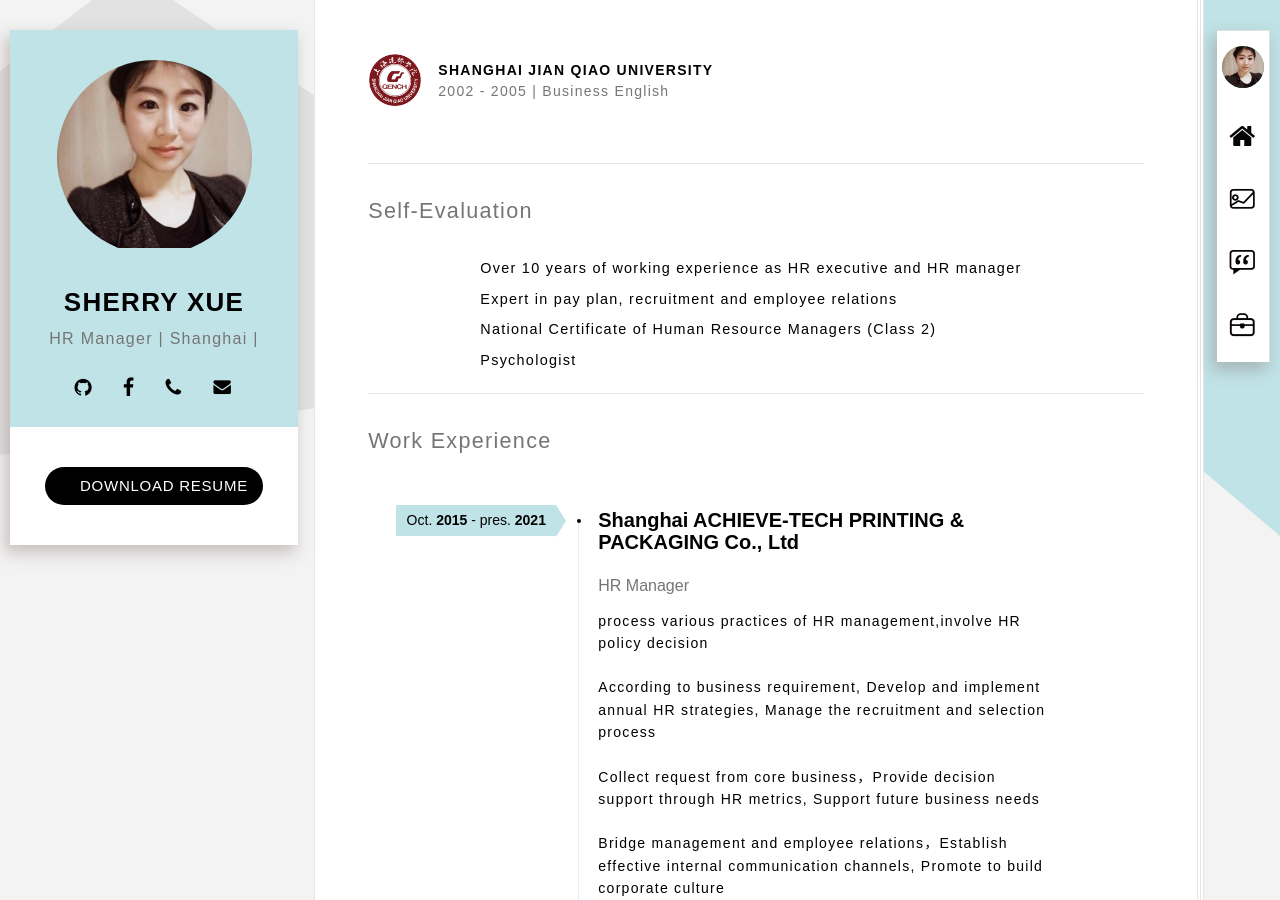
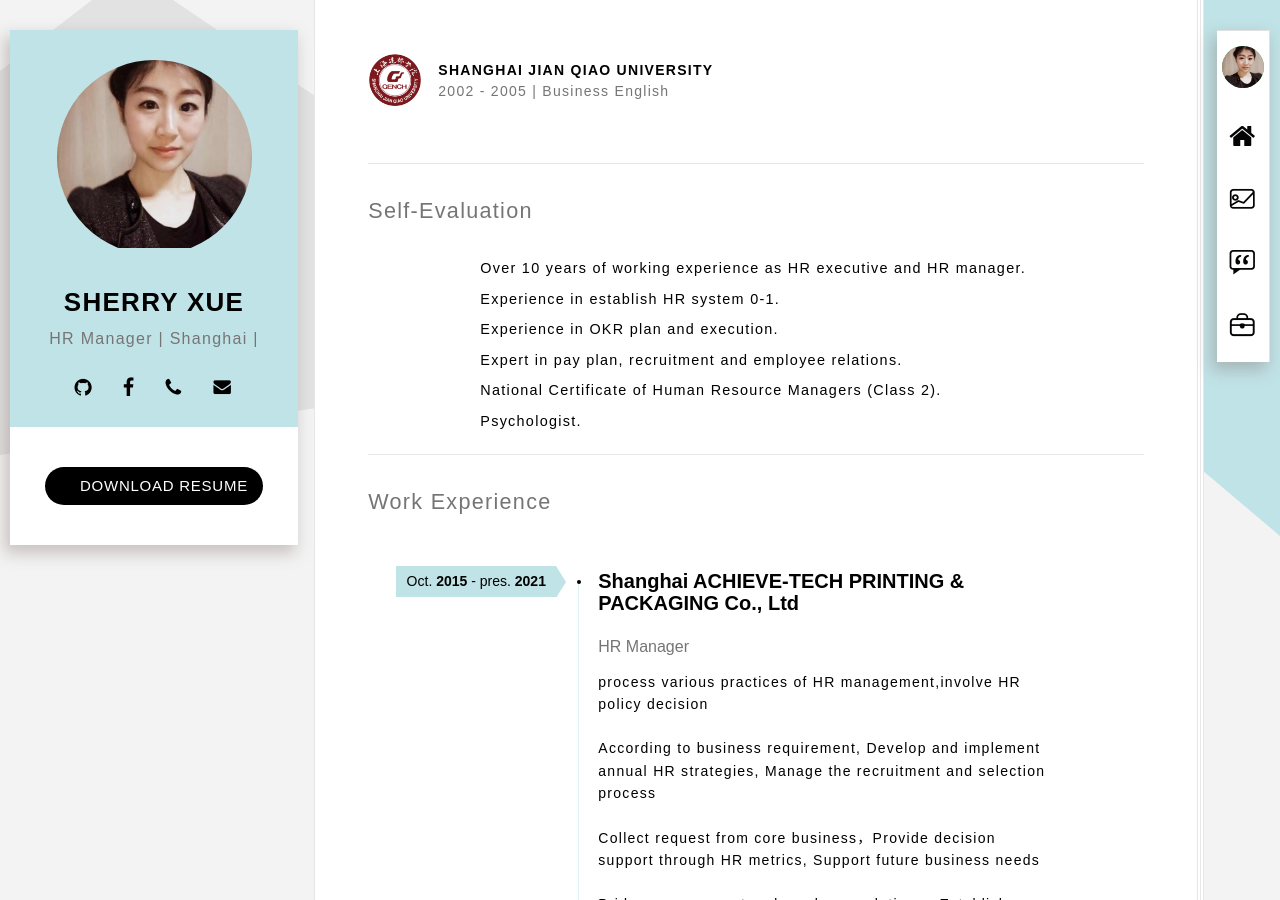
Before and after one commit to sherry0520/en, a Jekyll site: the page built from index.html, in a window 1280 px wide and 900 px high, scrolled down 421 px. Built offline with Jekyll 4.4.1, drawn with Linux system fonts in a browser that asks for light colours; some web fonts are replaced.

Commit message:
Update resumer_07-self.html

```diff
--- a/_includes/resumer_07-self.html
+++ b/_includes/resumer_07-self.html
@@ -5,16 +5,19 @@
 
             <dl class="dl-horizontal clear-mrg">
 
-                <dd class="text-thin">Over 10 years of working experience as HR executive and HR manager</dt>
+                <dd class="text-thin">Over 10 years of working experience as HR executive and HR manager.</dt>
 
 
-                <dd class="text-thin">Expert in pay plan, recruitment and employee relations</dt>
+                <dd class="text-thin">Experience in establish HR system 0-1.</dt>
+                <dd class="text-thin">Experience in OKR plan and execution.</dt>
+
+                <dd class="text-thin">Expert in pay plan, recruitment and employee relations.</dt>
 
 
-                <dd class="text-thin">National Certificate of Human Resource Managers (Class 2)</dt>
+                <dd class="text-thin">National Certificate of Human Resource Managers (Class 2).</dt>
 
 
-                <dd class="text-thin">Psychologist</dt>
+                <dd class="text-thin">Psychologist.</dt>
 
 
             </dl>
```
